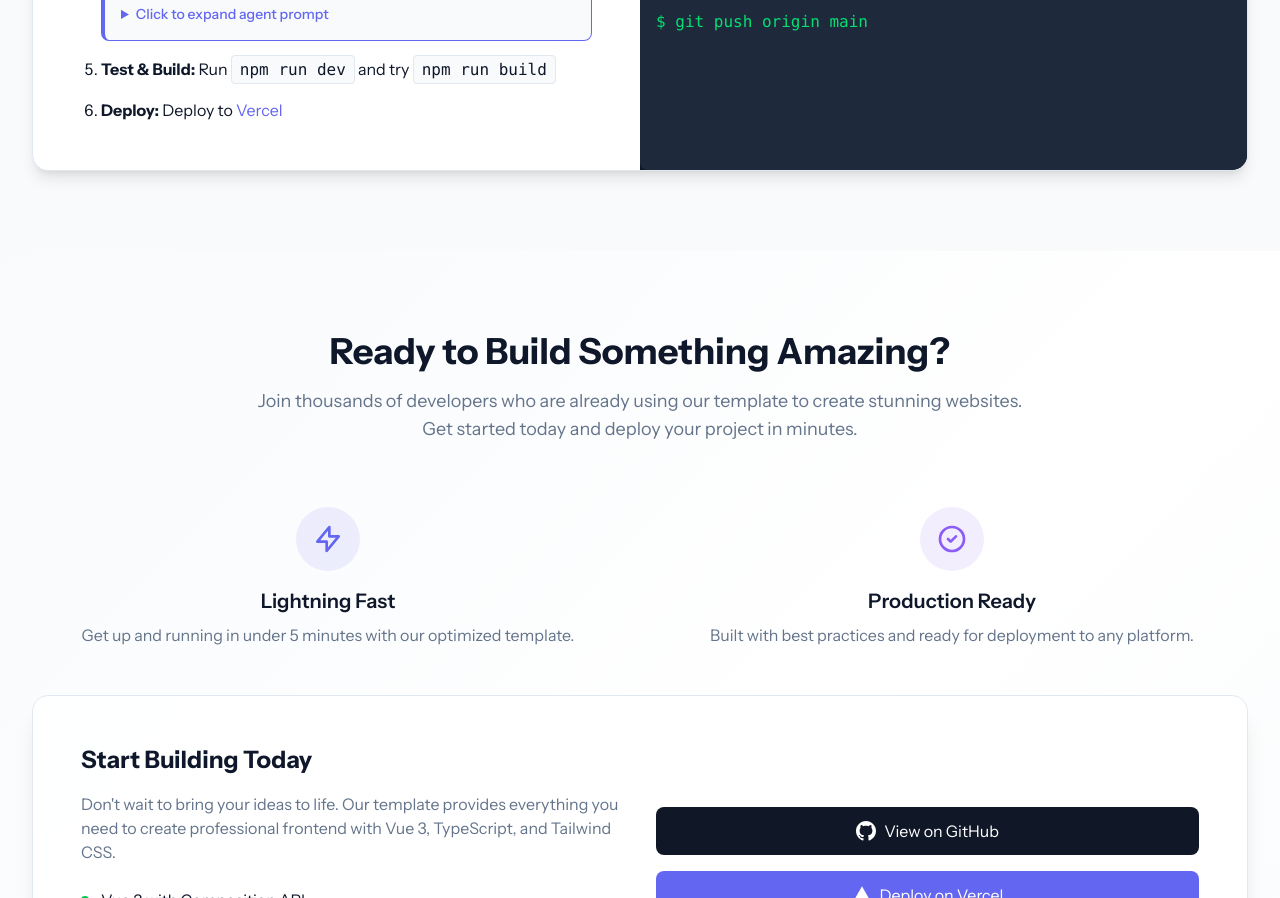
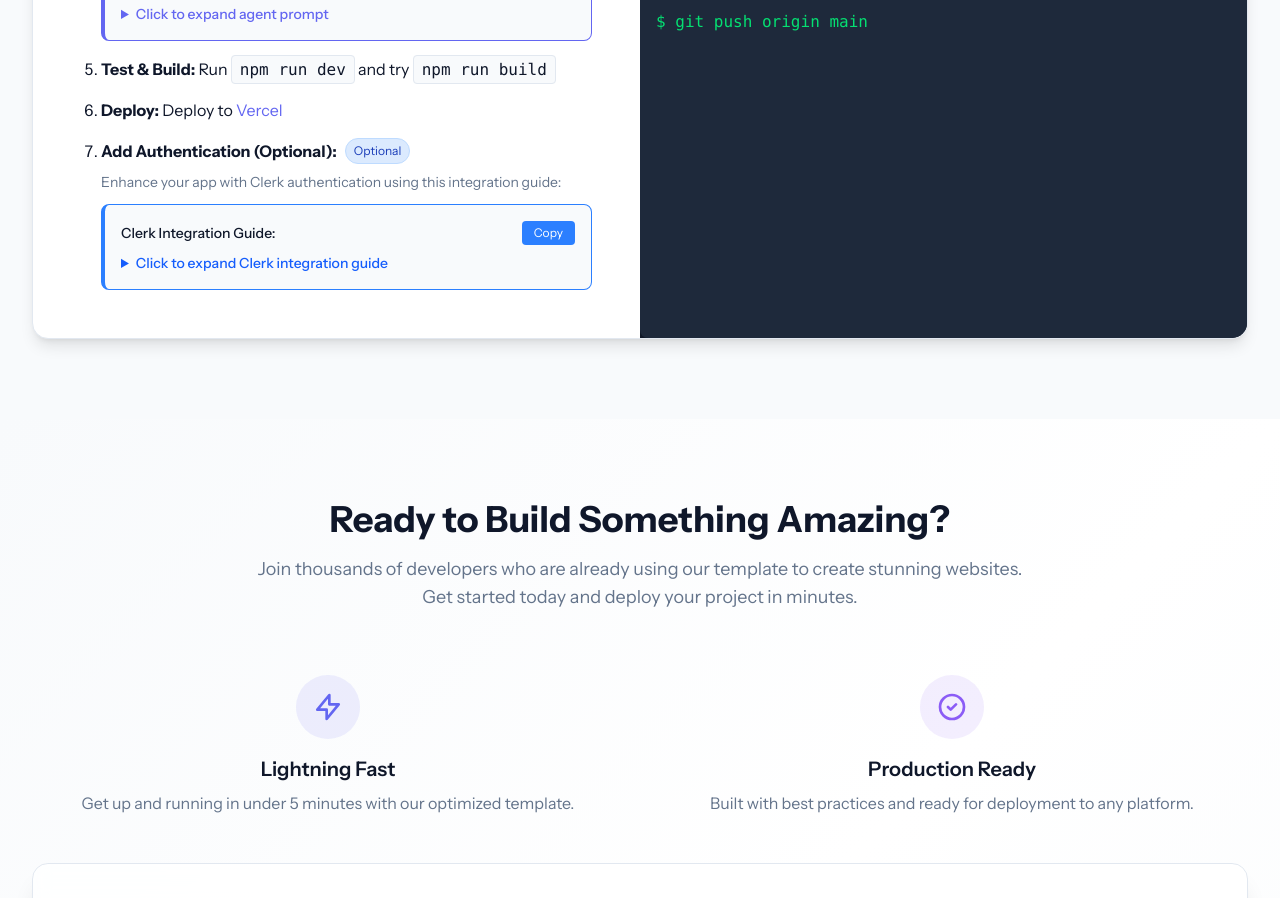
Before and after one commit to paddy-shrp/vue-ts-tailwind, a Vue app: page / in a window 1280 px wide. Shown: the part 1320-2218 px from the top of the page. Built offline with nearby package versions, Linux system fonts and the light colour scheme.

Commit message:
Add optional Clerk authentication integration to ProcessSection.vue: Include a guide for Clerk integration with copy functionality for the prompt.

```diff
--- a/src/components/ProcessSection.vue
+++ b/src/components/ProcessSection.vue
@@ -59,6 +59,34 @@
                 <strong>Deploy:</strong> Deploy to
                 <a href="https://vercel.com" class="text-primary hover:underline" target="_blank">Vercel</a>
               </li>
+              <li class="relative">
+                <div class="flex items-center gap-2 mb-2">
+                  <strong>Add Authentication (Optional):</strong>
+                  <span class="text-xs px-2 py-1 bg-blue-100 text-blue-800 rounded-full border border-blue-200">
+                    Optional
+                  </span>
+                </div>
+                <p class="text-sm text-muted mb-3">
+                  Enhance your app with Clerk authentication using this integration guide:
+                </p>
+                <div class="mt-3 p-4 bg-surface rounded-lg border-l-4 border-blue-500 border">
+                  <div class="flex justify-between items-center mb-2">
+                    <p class="text-sm font-medium text-foreground">Clerk Integration Guide:</p>
+                    <button @click="copyClerkPrompt"
+                      class="text-xs px-3 py-1 bg-blue-500 text-white rounded hover:bg-blue-600 hover:cursor-pointer transition-colors flex items-center gap-1"
+                      :class="{ 'bg-green-600': clerkCopySuccess }">
+                      <span v-if="clerkCopySuccess">✓ Copied!</span>
+                      <span v-else>Copy</span>
+                    </button>
+                  </div>
+                  <details class="text-sm text-muted">
+                    <summary class="cursor-pointer font-medium text-blue-600 hover:text-blue-700">
+                      Click to expand Clerk integration guide
+                    </summary>
+                    <div class="mt-2 space-y-2 whitespace-pre-line">{{ clerkPrompt }}</div>
+                  </details>
+                </div>
+              </li>
             </ol>
           </div>
           <div class="md:w-1/2 bg-gray-900 text-white">
@@ -99,7 +127,9 @@
 import { ref, onMounted } from 'vue'
 
 const agentPrompt = ref('')
+const clerkPrompt = ref('')
 const copySuccess = ref(false)
+const clerkCopySuccess = ref(false)
 
 const copyAgentPrompt = async () => {
   try {
@@ -107,6 +137,18 @@ const copyAgentPrompt = async () => {
     copySuccess.value = true
     setTimeout(() => {
       copySuccess.value = false
+    }, 2000)
+  } catch {
+    // Silently handle copy errors
+  }
+}
+
+const copyClerkPrompt = async () => {
+  try {
+    await navigator.clipboard.writeText(clerkPrompt.value)
+    clerkCopySuccess.value = true
+    setTimeout(() => {
+      clerkCopySuccess.value = false
     }, 2000)
   } catch {
     // Silently handle copy errors
@@ -121,6 +163,14 @@ onMounted(async () => {
     // Silently handle load errors
     agentPrompt.value = 'Failed to load agent prompt'
   }
+
+  try {
+    const clerkModule = await import('../assets/clerk-integration-prompt.txt?raw')
+    clerkPrompt.value = clerkModule.default
+  } catch {
+    // Silently handle load errors
+    clerkPrompt.value = 'Failed to load Clerk integration prompt'
+  }
 })
 </script>
 
```
Also changed, not shown: src/assets/clerk-integration-prompt.txt (added).
